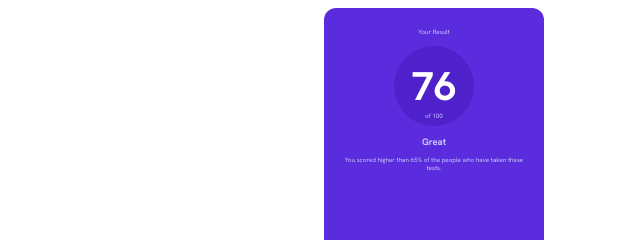
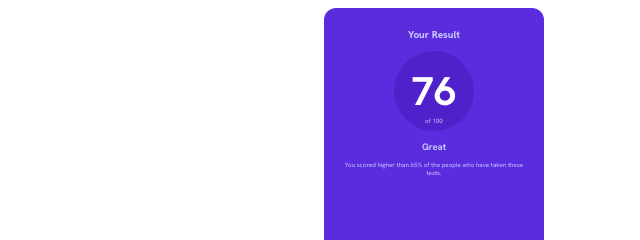
Before and after one commit to Richard5P/results-summary-challenge, a plain HTML site: page index.html in a window 1280 px wide. Shown: the top 240 px of the page, 206-846 px from the left. Drawn offline with Linux system fonts and the light colour scheme.

Commit message:
style: Add font-weight to result_hdg and update font-size

```diff
--- a/assets/css/style.css
+++ b/assets/css/style.css
@@ -26,6 +26,11 @@ html, body {
 
 #result{
     background-color:hsla(256, 72%, 52%, 1);
+}
+
+#result_hdg {
+    font-size: 1rem;
+    font-weight: 800;
 }
 
 #result_score {
```
